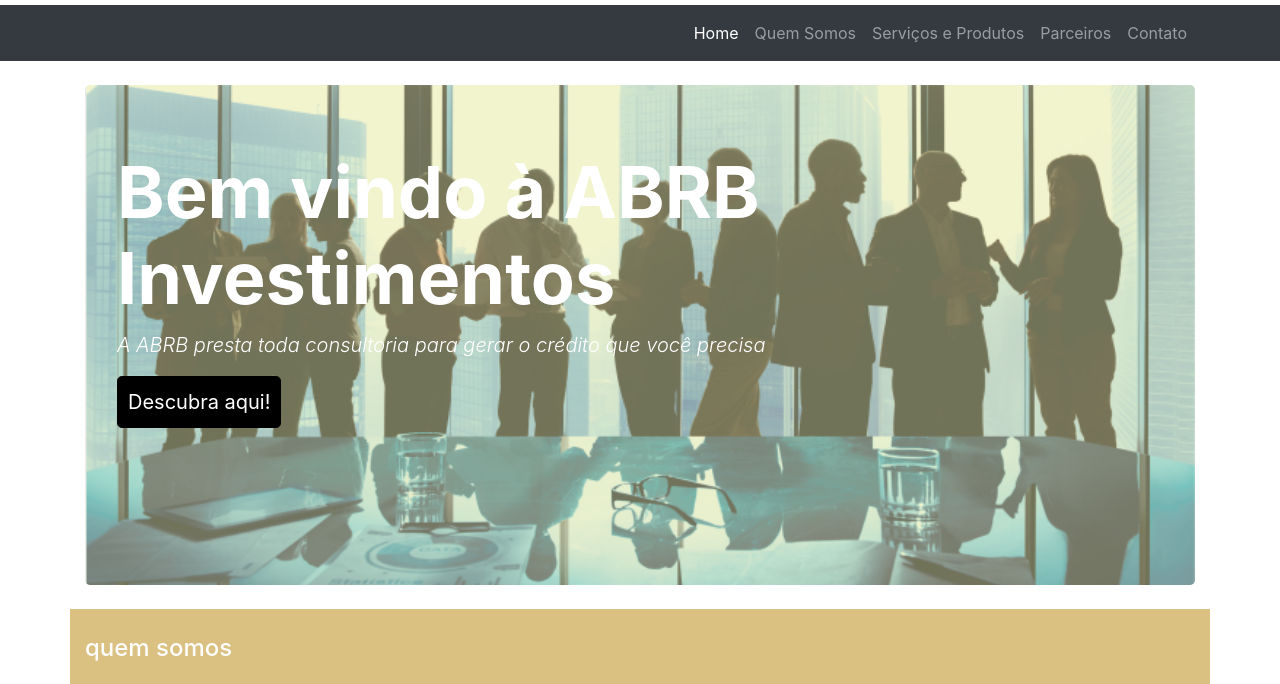
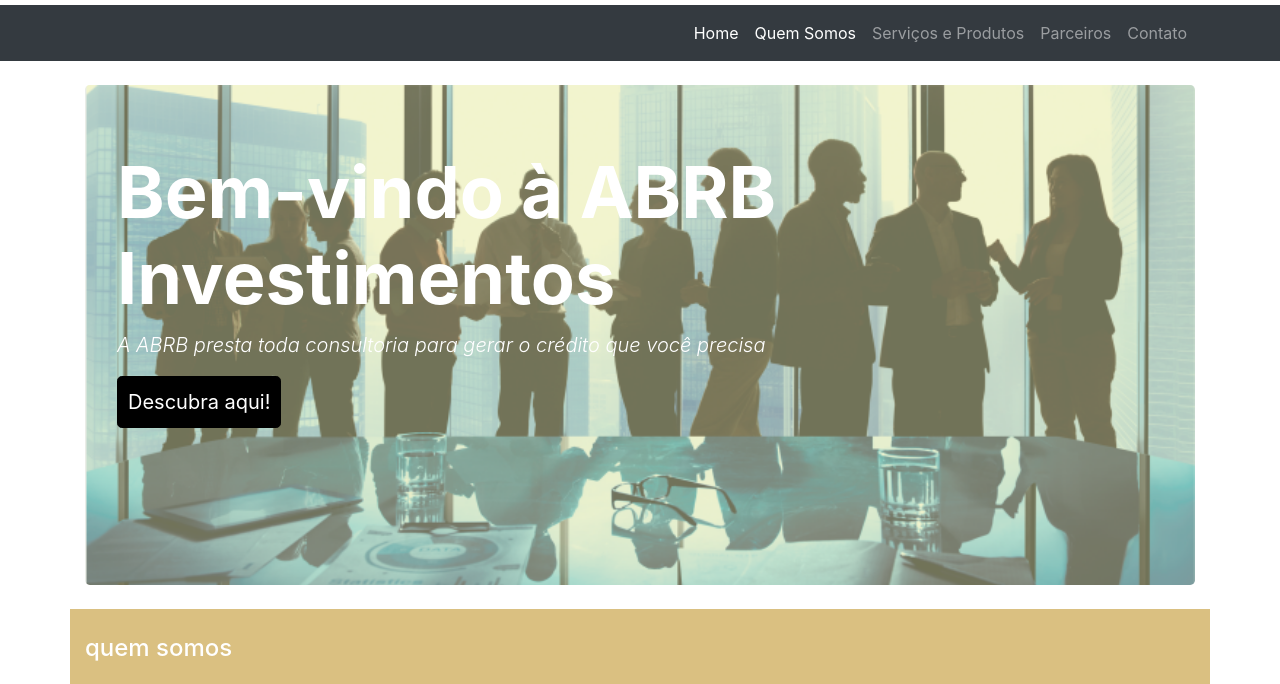
Before and after one commit to miguelantoniotoledo/sueizy.github.io, a website: page ABRB/quemsomos.html in a window 1280 px wide. Shown: the part 97-781 px from the top of the page. Drawn offline with Linux system fonts and the light colour scheme.

Commit message:
Add files via upload

```diff
--- a/ABRB/quemsomos.html
+++ b/ABRB/quemsomos.html
@@ -4,7 +4,7 @@
 <head>
 
   <meta charset="utf-8">
-  <meta name="viewport" content="width=device-width, initial-scale=1, shrink-to-fit=no">
+  <meta name="viewport" content="width=device-width, initial-scale=1.0">
   <meta name="description" content="">
   <meta name="author" content="">
 
@@ -45,9 +45,10 @@
             <a class="nav-link" href="index.html">Home
             </a>
           </li>
-          <li class="nav-item">
-            <a class="nav-link" href="quemsomos.html">Quem Somos</a>
-				<span class="sr-only">(current)</span>
+          <li class="nav-item active">
+            <a class="nav-link" href="#">Quem Somos
+              <span class="sr-only">(current)</span>
+            </a>
           </li>
           <li class="nav-item">
             <a class="nav-link" href="servicos.html">Serviços e Produtos</a>
@@ -68,7 +69,7 @@
 
     <!-- Jumbotron Header -->
     <header class="jumbotron jumbotron-with-background-qs img-bg-image my-4">
-      <h1 class="display-3 font-weight-bold text-white">Bem vindo à ABRB Investimentos</h1>
+      <h1 class="display-3 font-weight-bold text-white">Bem-vindo à ABRB Investimentos</h1>
       <p class="lead font-italic text-white">A ABRB presta toda consultoria para gerar o crédito que você precisa</p>
       <a href="servicos.html" class="btn btn-primary-abrb btn-lg">Descubra aqui!</a>
     </header>
```
Also changed, not shown: ABRB/index.html (+2 -2 lines), ABRB/servicos.html (+8 -6 lines).
